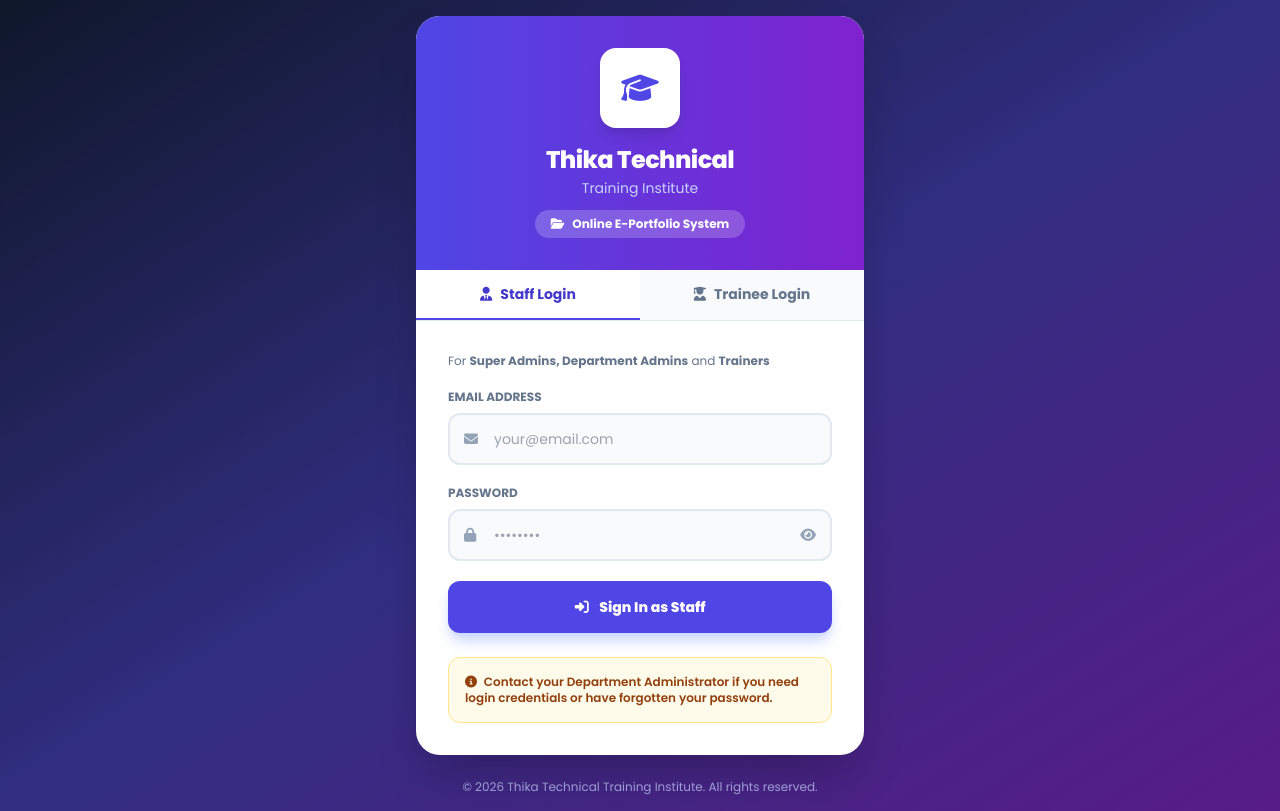
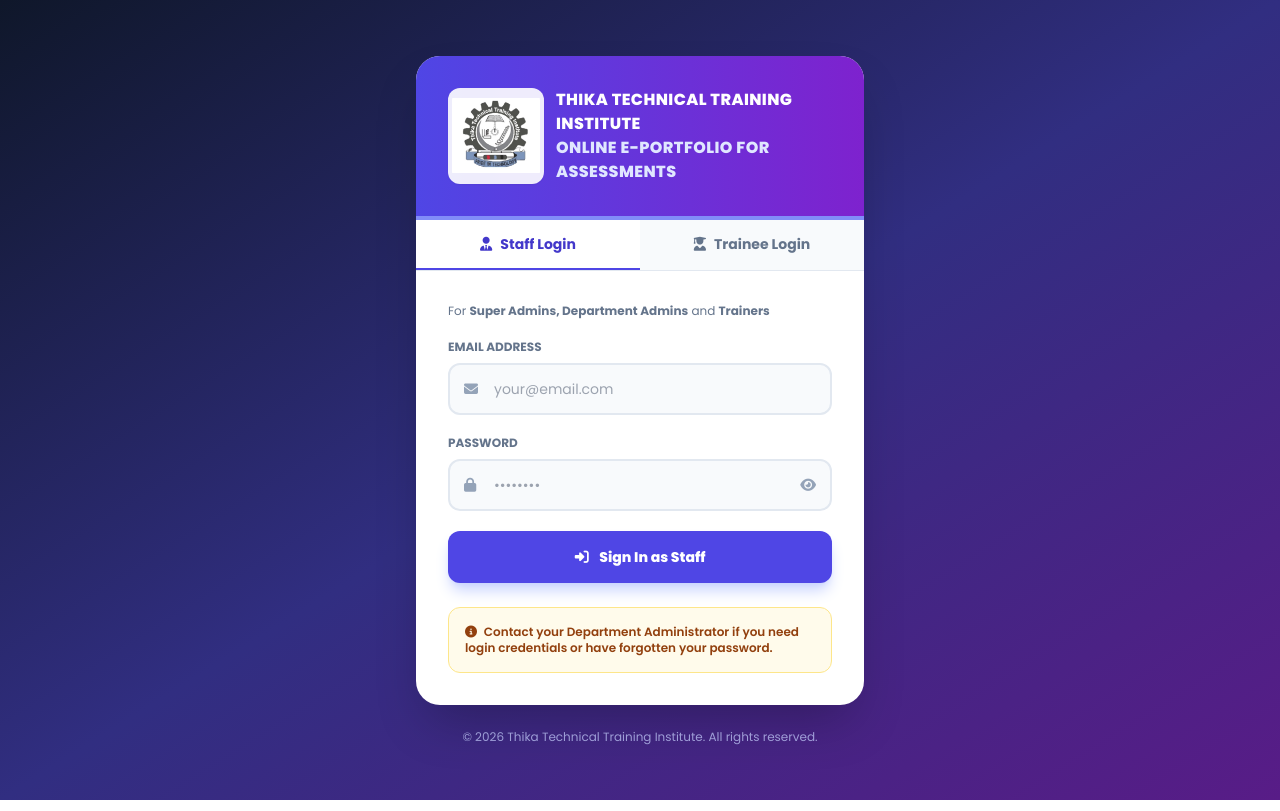
Before and after one commit to alexfreed254/ONLINE-E-PORTFOLIO, a Flask app: page /login in a window 1280 px wide. Run offline with Flask 3, Linux system fonts and the light colour scheme; some libraries are stand-ins or nearby versions.

Commit message:
Add Thika logo and institute header branding across app
Co-authored-by: Cursor <cursoragent@cursor.com>

```diff
--- a/templates/auth/login.html
+++ b/templates/auth/login.html
@@ -1,5 +1,5 @@
 {% extends 'base.html' %}
-{% block title %}Login — Thika TTI E-Portfolio{% endblock %}
+{% block title %}Login — Thika TTI Online E-Portfolio for Assessments{% endblock %}
 
 {% block content %}
 <div class="min-h-screen bg-gradient-to-br from-slate-900 via-indigo-900 to-purple-900 flex items-center justify-center p-4">
@@ -9,15 +9,11 @@
     <div class="bg-white rounded-3xl shadow-2xl overflow-hidden">
 
       <!-- Header -->
-      <div class="bg-gradient-to-r from-indigo-600 to-purple-700 p-8 text-center">
-        <div class="w-20 h-20 bg-white rounded-2xl mx-auto mb-4 flex items-center justify-center shadow-lg">
-          <i class="fas fa-graduation-cap text-indigo-600 text-3xl"></i>
-        </div>
-        <h1 class="text-2xl font-extrabold text-white tracking-tight">Thika Technical</h1>
-        <p class="text-indigo-200 text-sm mt-0.5">Training Institute</p>
-        <div class="mt-3 inline-flex items-center gap-2 bg-white/20 text-white text-xs font-bold px-4 py-1.5 rounded-full">
-          <i class="fas fa-folder-open"></i> Online E-Portfolio System
-        </div>
+      <div class="bg-gradient-to-r from-indigo-600 to-purple-700 p-6 md:p-8 text-center border-b-4 border-indigo-400">
+        {% set size = 'lg' %}
+        {% set center = true %}
+        {% set text_class = 'text-white' %}
+        {% include 'includes/brand_header.html' %}
       </div>
 
       <!-- Tab switcher -->
--- a/templates/base.html
+++ b/templates/base.html
@@ -3,7 +3,7 @@
 <head>
   <meta charset="UTF-8">
   <meta name="viewport" content="width=device-width, initial-scale=1.0">
-  <title>{% block title %}E-Portfolio — Thika TTI{% endblock %}</title>
+  <title>{% block title %}Thika TTI — Online E-Portfolio for Assessments{% endblock %}</title>
   <script src="https://cdn.tailwindcss.com"></script>
   <link rel="stylesheet" href="https://cdnjs.cloudflare.com/ajax/libs/font-awesome/6.4.0/css/all.min.css">
   <link href="https://fonts.googleapis.com/css2?family=Poppins:wght@300;400;500;600;700;800&display=swap" rel="stylesheet">
@@ -31,13 +31,14 @@
 {% if current_user.is_authenticated %}
 <div id="sidebar-overlay" onclick="closeSidebar()"></div>
 <div class="flex min-h-screen">
-  <aside id="sidebar" class="w-64 flex-shrink-0 {% block sidebar_color %}{% if current_user.role == 'super_admin' %}bg-slate-900{% elif current_user.role == 'dept_admin' %}bg-violet-800{% elif current_user.role == 'trainer' %}bg-emerald-800{% else %}bg-indigo-700{% endif %}{% endblock %} text-white flex flex-col shadow-2xl">
-    <div class="p-5 border-b border-white/10 flex items-center justify-between">
-      <div class="flex items-center gap-3">
-        <div class="w-9 h-9 bg-white rounded-xl flex items-center justify-center flex-shrink-0"><i class="fas fa-graduation-cap text-indigo-700 text-base"></i></div>
-        <div><p class="font-extrabold text-sm leading-tight">Thika TTI</p><p class="text-xs opacity-60">E-Portfolio</p></div>
-      </div>
-      <button onclick="closeSidebar()" class="lg:hidden text-white/60 hover:text-white"><i class="fas fa-times text-lg"></i></button>
+  <aside id="sidebar" class="w-72 flex-shrink-0 {% block sidebar_color %}{% if current_user.role == 'super_admin' %}bg-slate-900{% elif current_user.role == 'dept_admin' %}bg-violet-800{% elif current_user.role == 'trainer' %}bg-emerald-800{% else %}bg-indigo-700{% endif %}{% endblock %} text-white flex flex-col shadow-2xl">
+    <div class="p-4 border-b border-white/10 relative">
+      {% set size = 'sm' %}
+      {% set text_class = 'text-white' %}
+      {% include 'includes/brand_header.html' %}
+      <button onclick="closeSidebar()" class="lg:hidden absolute top-3 right-3 text-white/60 hover:text-white">
+        <i class="fas fa-times text-lg"></i>
+      </button>
     </div>
     <div class="px-4 py-3 border-b border-white/10">
       <div class="flex items-center gap-2.5">
@@ -67,8 +68,13 @@
     <header class="bg-white border-b border-slate-200 px-6 py-3.5 flex items-center justify-between shadow-sm flex-shrink-0">
       <div class="flex items-center gap-3">
         <button onclick="openSidebar()" class="lg:hidden text-slate-500 hover:text-slate-700 mr-1"><i class="fas fa-bars text-lg"></i></button>
-        <div>
-          <h1 class="text-lg font-extrabold text-slate-800 leading-tight">{% block page_title %}Dashboard{% endblock %}</h1>
+        <div class="min-w-0 flex-1">
+          <div class="hidden lg:block mb-2">
+            {% set size = 'sm' %}
+            {% set text_class = 'text-indigo-950' %}
+            {% include 'includes/brand_header.html' %}
+          </div>
+          <h1 class="text-base font-extrabold text-slate-800 leading-tight">{% block page_title %}Dashboard{% endblock %}</h1>
           <p class="text-xs text-slate-400">{% block page_subtitle %}{% endblock %}</p>
         </div>
       </div>
--- /dev/null
+++ b/templates/includes/brand_header.html
@@ -0,0 +1,18 @@
+{# Institute logo + official title. Pass size: sm | md | lg, optional center, text_class #}
+{% set logo_size = size|default('md') %}
+{% set logo_class = {'sm': 'w-10 h-10', 'md': 'w-16 h-16', 'lg': 'w-24 h-24'}[logo_size] %}
+{% set title_class = {'sm': 'text-[0.5rem] leading-tight', 'md': 'text-[0.65rem] sm:text-xs leading-snug', 'lg': 'text-xs sm:text-sm md:text-base leading-snug'}[logo_size] %}
+
+<div class="flex items-center gap-3 {% if center %}justify-center text-center flex-col sm:flex-row{% endif %}">
+  <img
+    src="{{ url_for('static', filename='images/thika-logo.jpg') }}"
+    alt="Thika Technical Training Institute Logo"
+    class="{{ logo_class }} object-contain flex-shrink-0 rounded-xl bg-white/90 p-1 shadow-sm"
+  >
+  <div class="{% if center %}text-center sm:text-left{% endif %} min-w-0">
+    <p class="{{ title_class }} font-extrabold uppercase tracking-wide leading-snug {{ text_class|default('text-inherit') }}">
+      THIKA TECHNICAL TRAINING INSTITUTE<br>
+      <span class="{% if logo_size == 'lg' %}text-indigo-100{% endif %}">ONLINE E-PORTFOLIO FOR ASSESSMENTS</span>
+    </p>
+  </div>
+</div>
```
Also changed, not shown: assets/THIKATTILOGO.jpg (added), static/images/thika-logo.jpg (added).
